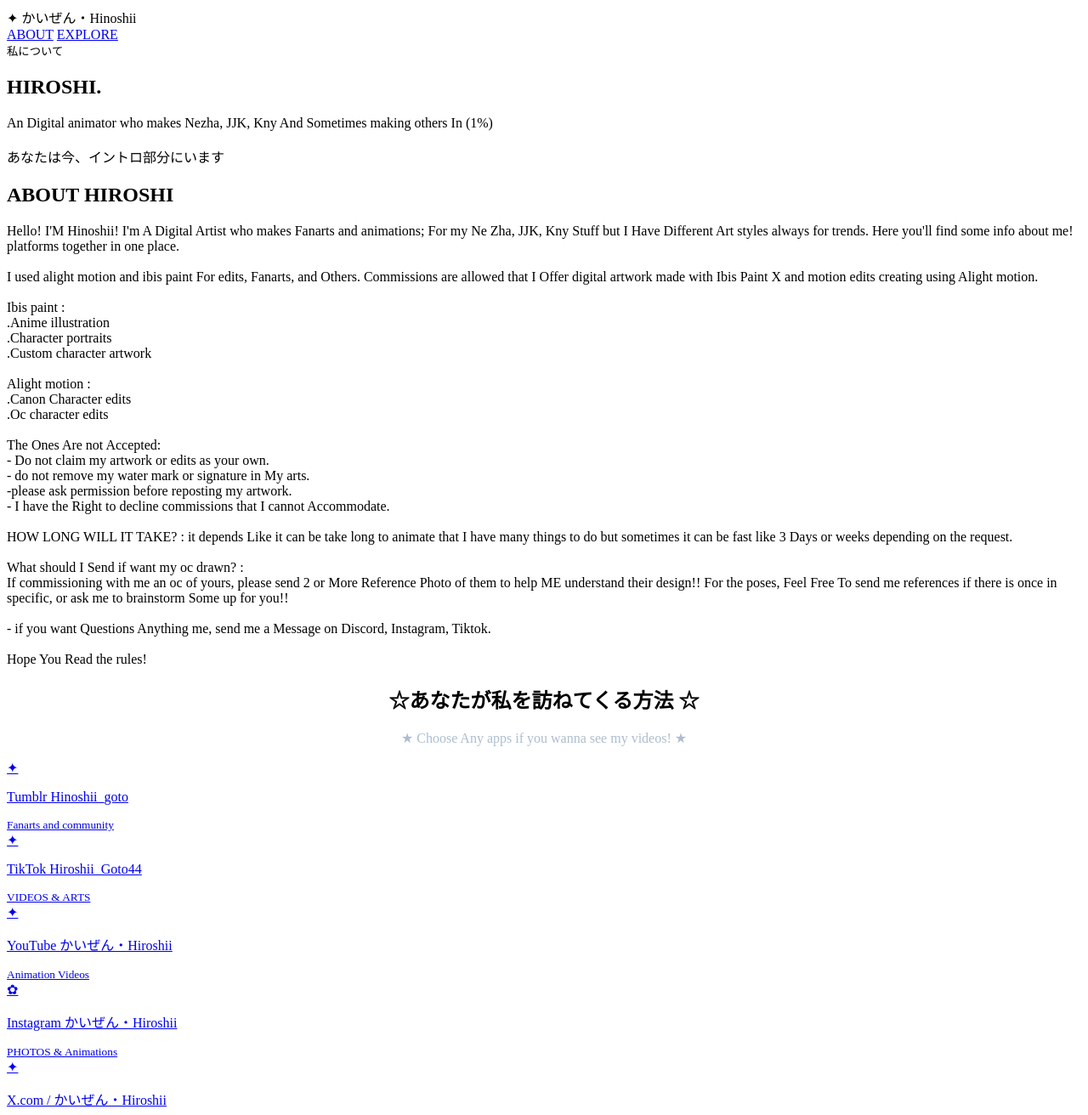
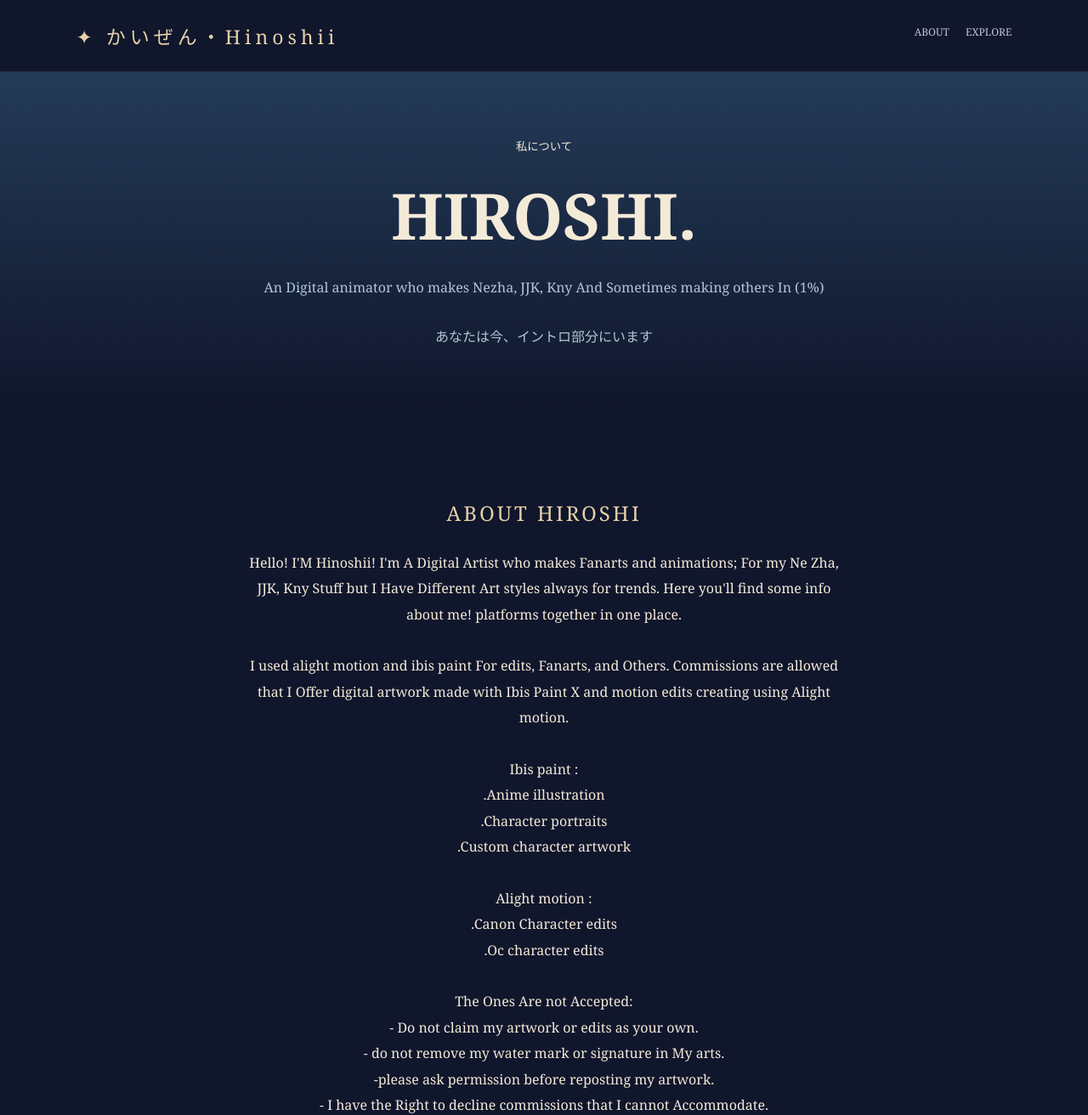
Before and after one commit to hiroshii44/-, a plain HTML site: page index.html in a window 1280 px wide. Shown: the top 1312 px of the page at 85% size. Drawn offline with Linux system fonts and the light colour scheme.

Commit message:
Update index.html

```diff
--- a/index.html
+++ b/index.html
@@ -1,15 +1,150 @@
+
+<!DOCTYPE html>
+<html lang="en">
+<head>
+    <meta charset="UTF-8">
+    <meta name="viewport" content="width=device-width, initial-scale=1.0">
+
+    <title>かいぜん・HIROSHII | Personal web</title>
+
+    <style>
+
+        * {
+            box-sizing: border-box;
+        }
+
+        body {
+            margin: 0;
+            background: #10162C;
+            color: #f4ead8;
+            font-family: Georgia, serif;
+        }
+
+        header {
+            padding: 25px 7%;
+            display: flex;
+            justify-content: space-between;
+            border-bottom: 1px solid #ffffff20;
+        }
+
+        .logo {
+            font-size: 23px;
+            letter-spacing: 5px;
+            color: #e5d1a8;
+        }
+
+        nav a {
+            color: #c3c6d5;
+            text-decoration: none;
+            margin-left: 15px;
+            font-size: 12px;
+        }
+
+        .hero {
+            text-align: center;
+            padding: 75px 20px 55px;
+            background: linear-gradient(180deg, #243b58, #10162c);
+        }
+
+        .hero h1 {
+            font-size: clamp(45px, 9vw, 75px);
+            margin: 20px 0;
+        }
+
+        .hero p {
+            color: #b1c7d3;
+            line-height: 1.8;
+        }
+
+        .about {
+            max-width: 760px;
+            margin: 50px auto;
+            padding: 30px;
+            text-align: center;
+            line-height: 1.9;
+        }
+
+        h2 {
+            color: #e5d1a8;
+            letter-spacing: 3px;
+            font-weight: normal;
+        }
+
+        .destinations {
+            max-width: 950px;
+            margin: auto;
+            padding: 25px;
+        }
+
+        .destination-grid {
+            display: grid;
+            grid-template-columns: repeat(auto-fit, minmax(240px, 1fr));
+            gap: 18px;
+            margin-top: 30px;
+        }
+
+        .destination {
+            display: block;
+            text-decoration: none;
+            color: #f4ead8;
+            text-align: center;
+            background: #ffffff09;
+            border: 1px solid #ffffff25;
+            border-radius: 15px;
+            padding: 25px 12px;
+            transition: .3s;
+        }
+
+        .destination:hover {
+            background: #304563;
+            transform: translateY(-5px);
+        }
+
+        .destination .icon {
+            font-size: 32px;
+            margin-bottom: 15px;
+        }
+
+        .destination p {
+            margin: 5px;
+            font-size: 16px;
+        }
+
+        .destination small {
+            color: #a9bdce;
+            font-size: 10px;
+            letter-spacing: 1px;
+        }
+
+        footer {
+            margin-top: 60px;
+            text-align: center;
+            padding: 30px;
+            border-top: 1px solid #ffffff20;
+            color: #a9bdce;
+            font-size: 11px;
+            letter-spacing: 3px;
+        }
+
+    </style>
+</head>
+
 <body>
 
     <header>
+
         <div class="logo">✦ かいぜん・Hinoshii</div>
 
         <nav>
             <a href="#about">ABOUT</a>
             <a href="#destinations">EXPLORE</a>
         </nav>
+
     </header>
 
+
     <section class="hero">
+
         <small>私について</small>
 
         <h1>HIROSHI.</h1>
@@ -20,7 +155,9 @@
             <br><br>
             あなたは今、イントロ部分にいます
         </p>
+
     </section>
+
 
     <section class="about" id="about">
 
@@ -76,44 +213,56 @@
 
             <br><br>
 
-            HOW LONG WILL IT TAKE? : it depends Like it can be take
-            long to animate that I have many things to do but
-            sometimes it can be fast like 3 Days or weeks depending
+            HOW LONG WILL IT TAKE? :
+            it depends Like it can be take long to animate
+            that I have many things to do but sometimes
+            it can be fast like 3 Days or weeks depending
             on the request.
 
             <br><br>
 
             What should I Send if want my oc drawn? :
+
             <br>
-            If commissioning with me an oc of yours, please send 2
-            or More Reference Photo of them to help ME understand
-            their design!! For the poses, Feel Free To send me
-            references if there is once in specific, or ask me to
+
+            If commissioning with me an oc of yours,
+            please send 2 or More Reference Photo of
+            them to help ME understand their design!!
+            For the poses, Feel Free To send me references
+            if there is once in specific, or ask me to
             brainstorm Some up for you!!
 
             <br><br>
 
-            - if you want Questions Anything me, send me a Message
-            on Discord, Instagram, Tiktok.
+            - if you want Questions Anything me,
+            send me a Message on Discord, Instagram, Tiktok.
 
             <br><br>
 
             Hope You Read the rules!
+
         </p>
 
     </section>
 
+
     <section class="destinations" id="destinations">
 
         <h2 style="text-align:center;">
+
             ☆あなたが私を訪ねてくる方法 ☆
+
         </h2>
 
         <p style="text-align:center;color:#aebdce;">
+
             ★ Choose Any apps if you wanna see my videos! ★
+
         </p>
 
+
         <div class="destination-grid">
+
 
             <a class="destination"
                href="https://www.tumblr.com"
@@ -127,6 +276,7 @@
 
             </a>
 
+
             <a class="destination"
                href="https://www.tiktok.com"
                target="_blank">
@@ -138,6 +288,7 @@
                 <small>VIDEOS & ARTS</small>
 
             </a>
+
 
             <a class="destination"
                href="https://www.youtube.com"
@@ -151,6 +302,7 @@
 
             </a>
 
+
             <a class="destination"
                href="https://www.instagram.com"
                target="_blank">
@@ -162,6 +314,7 @@
                 <small>PHOTOS & Animations</small>
 
             </a>
+
 
             <a class="destination"
                href="https://x.com"
@@ -175,6 +328,7 @@
 
             </a>
 
+
             <a class="destination"
                href="https://www.pinterest.com"
                target="_blank">
@@ -187,9 +341,11 @@
 
             </a>
 
+
         </div>
 
     </section>
+
 
     <footer>
 
```
